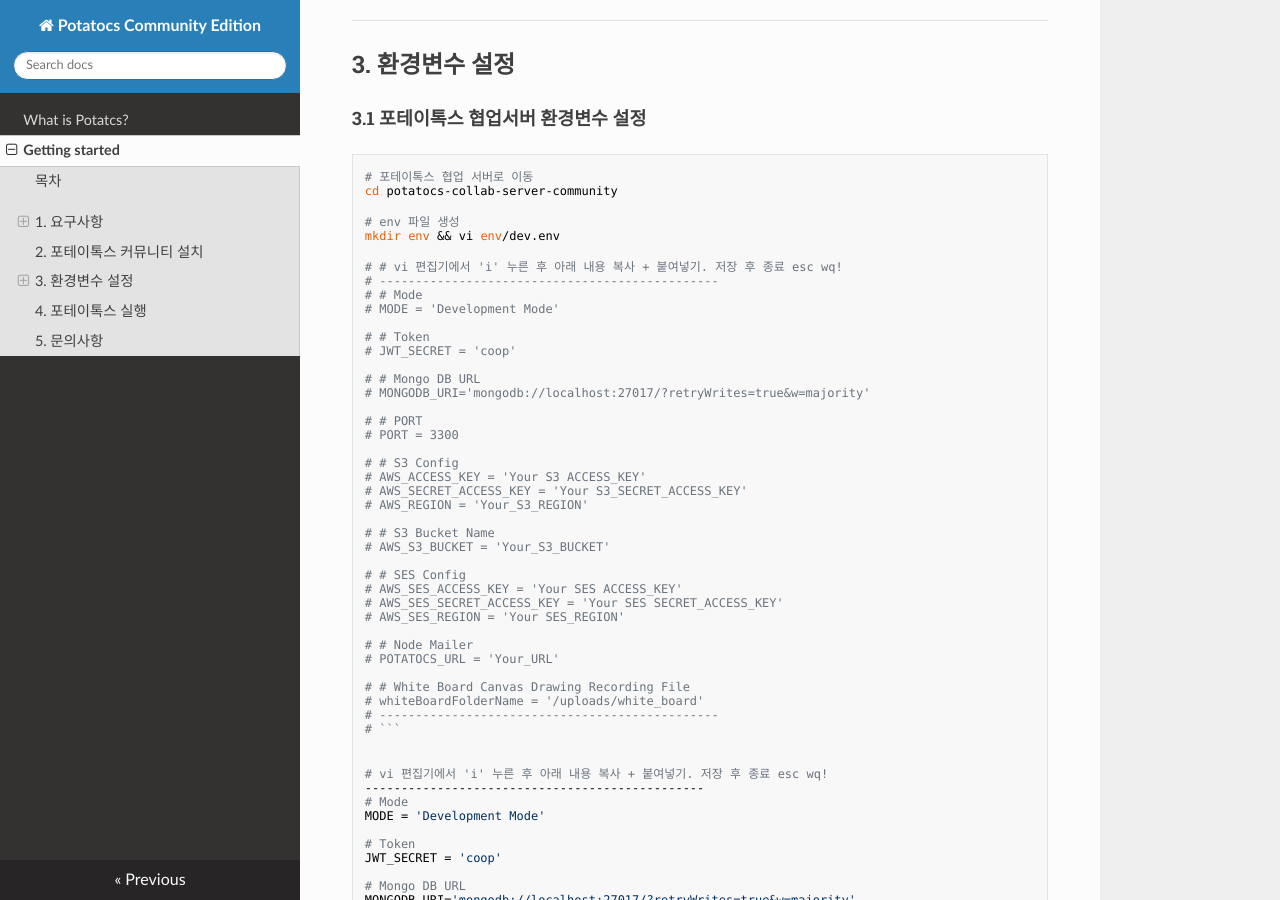
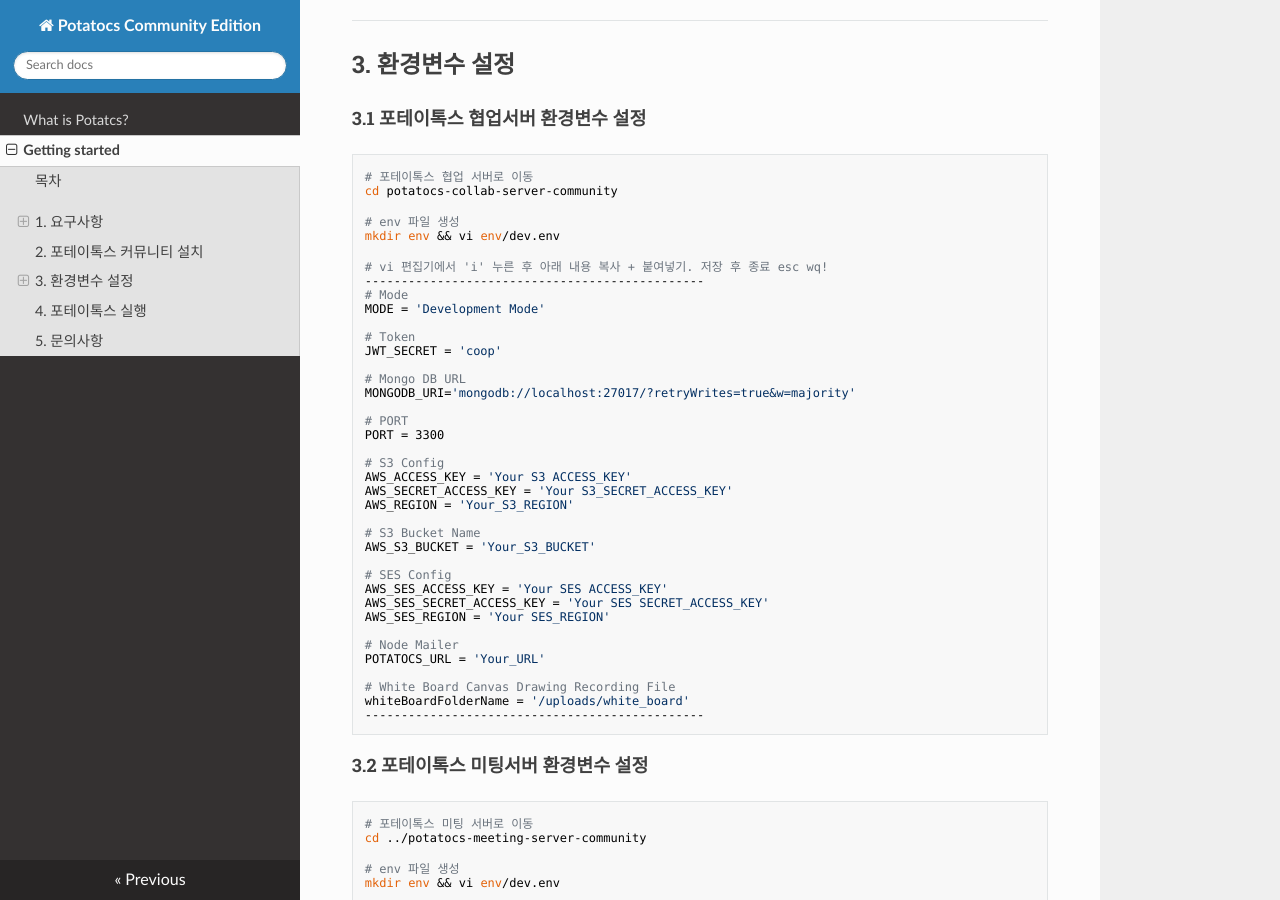
Before and after one commit to potatocs-ce/potatocs-ce-introduction, an MkDocs documentation site: the page built from docs/install.md, in a window 1280 px wide and 900 px high, scrolled down 2349 px. Built offline with MkDocs 1.6.1, drawn with Linux system fonts in a browser that asks for light colours; nearby versions of some CDN libraries.

Commit message:
Update install.md contents

`````diff
--- a/docs/install.md
+++ b/docs/install.md
@@ -123,48 +123,12 @@
 
 #### 3.1 포테이톡스 협업서버 환경변수 설정
 
-````sh
+```sh
 # 포테이톡스 협업 서버로 이동
 cd potatocs-collab-server-community
 
 # env 파일 생성
 mkdir env && vi env/dev.env
-
-# # vi 편집기에서 'i' 누른 후 아래 내용 복사 + 붙여넣기. 저장 후 종료 esc wq!
-# -----------------------------------------------
-# # Mode
-# MODE = 'Development Mode'
-
-# # Token
-# JWT_SECRET = 'coop'
-
-# # Mongo DB URL
-# MONGODB_URI='mongodb://localhost:27017/?retryWrites=true&w=majority'
-
-# # PORT
-# PORT = 3300
-
-# # S3 Config
-# AWS_ACCESS_KEY = 'Your S3 ACCESS_KEY'
-# AWS_SECRET_ACCESS_KEY = 'Your S3_SECRET_ACCESS_KEY'
-# AWS_REGION = 'Your_S3_REGION'
-
-# # S3 Bucket Name
-# AWS_S3_BUCKET = 'Your_S3_BUCKET'
-
-# # SES Config
-# AWS_SES_ACCESS_KEY = 'Your SES ACCESS_KEY'
-# AWS_SES_SECRET_ACCESS_KEY = 'Your SES SECRET_ACCESS_KEY'
-# AWS_SES_REGION = 'Your SES_REGION'
-
-# # Node Mailer
-# POTATOCS_URL = 'Your_URL'
-
-# # White Board Canvas Drawing Recording File
-# whiteBoardFolderName = '/uploads/white_board'
-# -----------------------------------------------
-# ```
-
 
 # vi 편집기에서 'i' 누른 후 아래 내용 복사 + 붙여넣기. 저장 후 종료 esc wq!
 -----------------------------------------------
@@ -199,7 +163,7 @@
 # White Board Canvas Drawing Recording File
 whiteBoardFolderName = '/uploads/white_board'
 -----------------------------------------------
-````
+```
 
 #### 3.2 포테이톡스 미팅서버 환경변수 설정
 
`````
